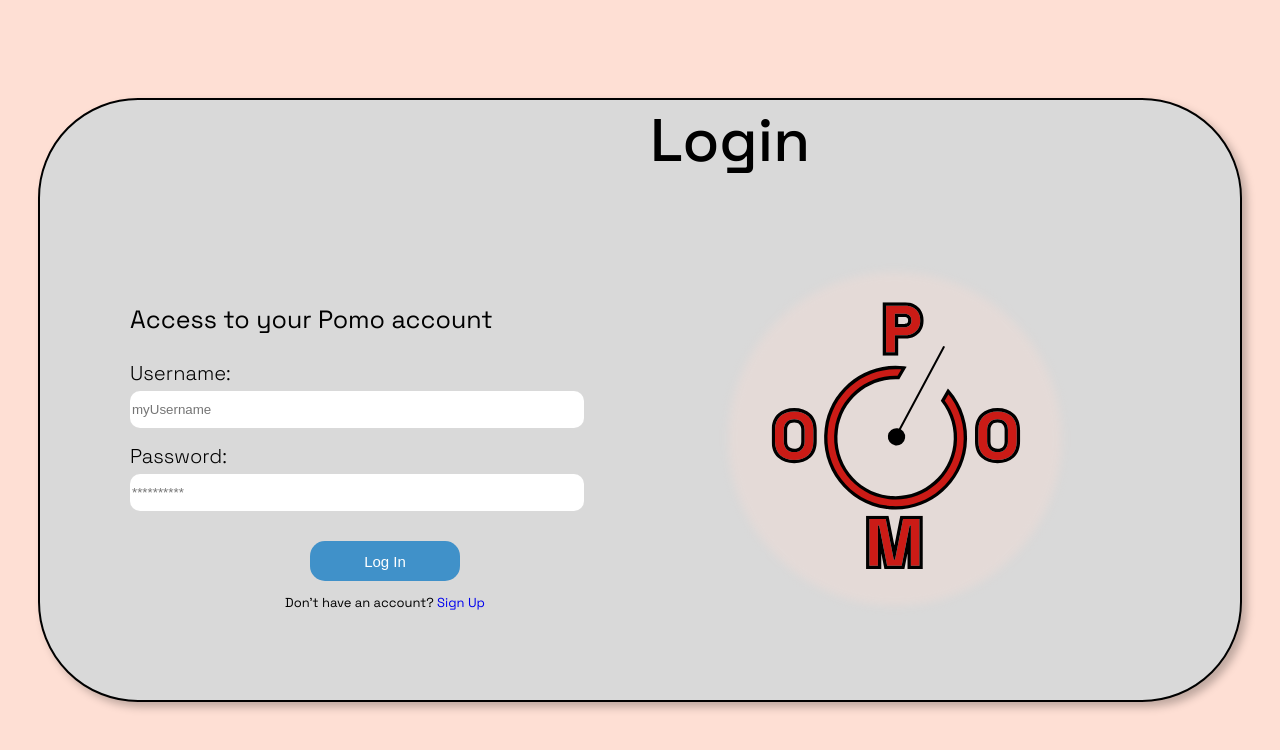
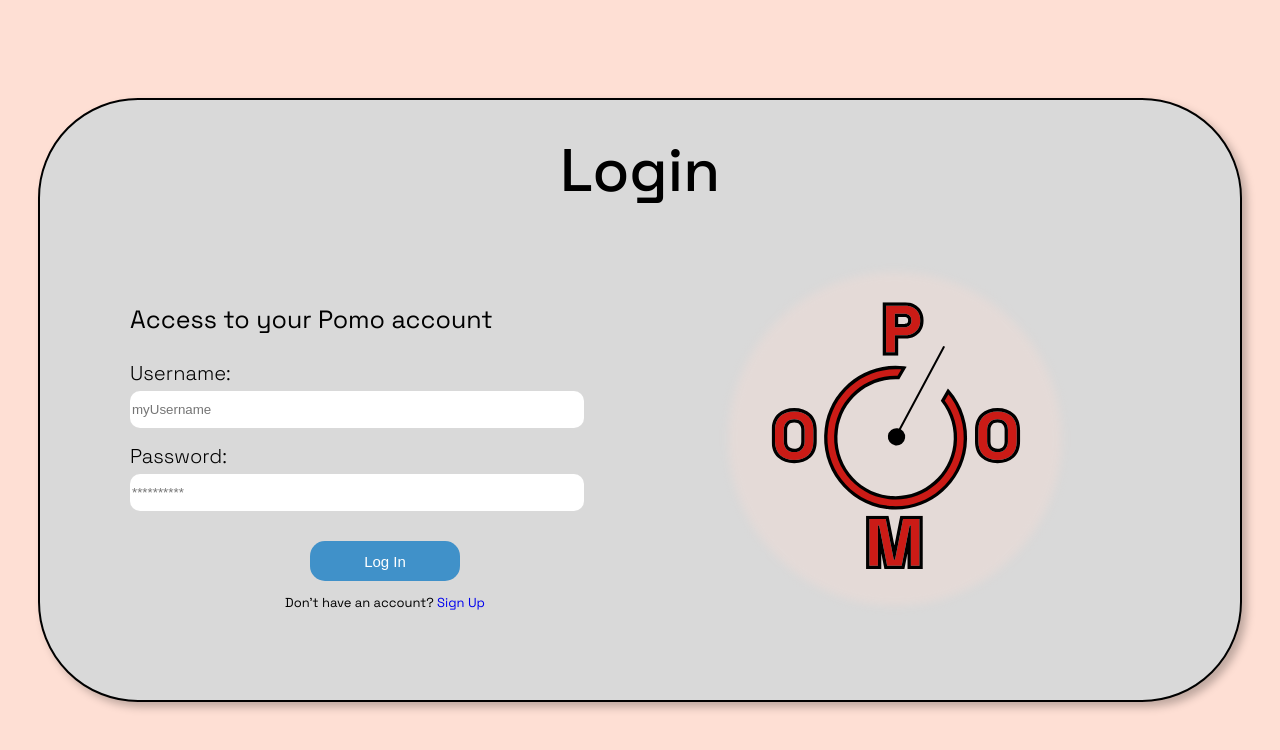
Before and after one commit to antotot04/AppStudio, an Angular app in the folder frontend/: page /login in a window 1280 px wide. Shown: the top 750 px of the page. Built offline with nearby package versions, Linux system fonts and the light colour scheme.

Commit message:
login and signup page title centered

```diff
--- a/frontend/src/app/app-login/app-login.css
+++ b/frontend/src/app/app-login/app-login.css
@@ -3,6 +3,10 @@
     flex-direction: column;
     justify-content: center;
     border-radius: 100px;
+}
+
+.pop-up-container h1.enter-page-title{
+    top: 0px;
 }
 
 .log-in-content{
--- a/frontend/src/app/app-signup/app-signup.css
+++ b/frontend/src/app/app-signup/app-signup.css
@@ -3,6 +3,10 @@
     flex-direction: column;
     justify-content: center;
     border-radius: 100px;
+}
+
+.pop-up-container h1.enter-page-title{
+    top: 0px;
 }
 
 .enter-form{
--- a/frontend/src/styles.css
+++ b/frontend/src/styles.css
@@ -143,7 +143,6 @@ button{
     position: absolute;
     margin: 0;
     top: 30px;
-    width: 1200px;
     text-align: center;
     font-size: 50px;
 }
```
